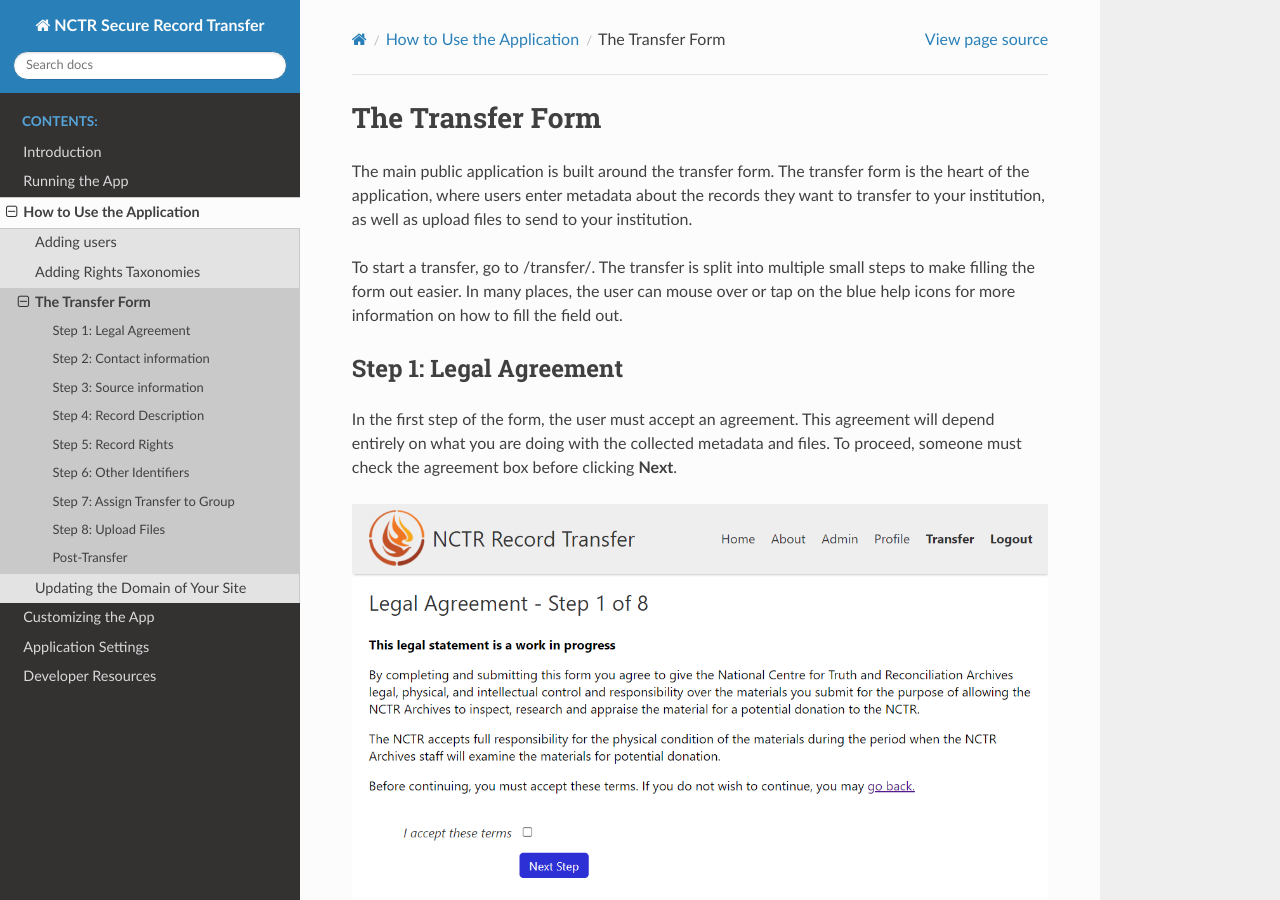
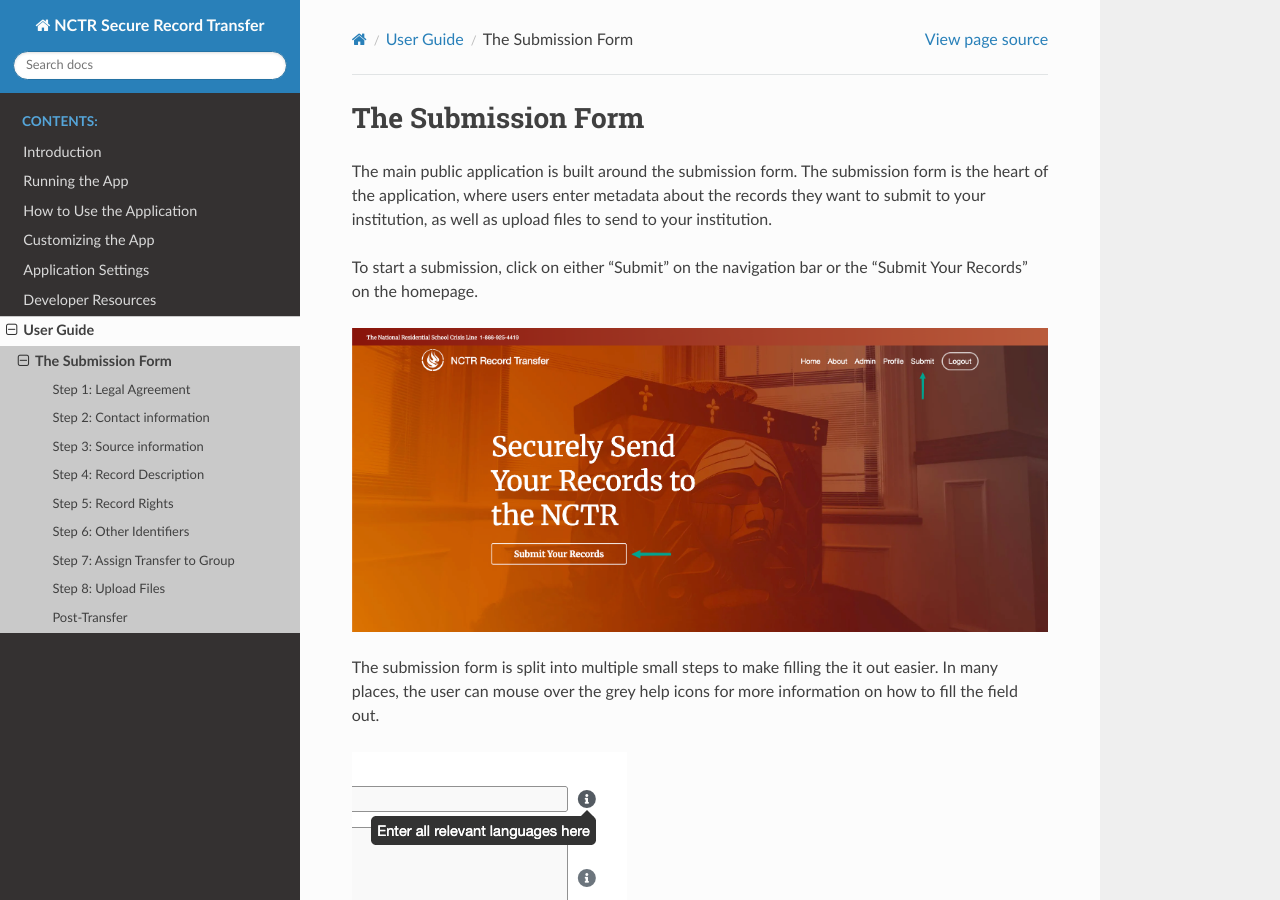
Before and after one commit to NationalCentreTruthReconciliation/Secure-Record-Transfer, a Sphinx documentation site: the page built from docs/userguide/transferform.rst, in a window 1280 px wide and 900 px high. Built offline with Sphinx 7.4.7 and the Read the Docs theme 3.1.0, drawn with Linux system fonts in a browser that asks for light colours.

Commit message:
Move transferform subsection to User Guide, update starting paragraph

```diff
--- a/docs/howtouse/index.rst
+++ b/docs/howtouse/index.rst
@@ -10,7 +10,6 @@
 
     addingusers
     addingrights
-    transferform
     sitename
 
 See also: :ref:`Application Settings`.
--- a/docs/index.rst
+++ b/docs/index.rst
@@ -17,6 +17,7 @@
    customization/index
    settings/index
    code/index
+   userguide/index
 
 
 Indices and tables
--- /dev/null
+++ b/docs/userguide/index.rst
@@ -0,0 +1,11 @@
+User Guide
+==========
+
+This section of the documentation is intended to provide a comprehensive user guide to the Secure
+Record Transfer Application. It is intended for users who are new to the application, and will
+provide a step-by-step guide to the various features and functions of the application.
+
+.. toctree::
+    :maxdepth: 1
+
+    transferform
--- a/docs/howtouse/transferform.rst
+++ b/docs/userguide/transferform.rst
@@ -1,13 +1,23 @@
-The Transfer Form
-=================
+The Submission Form
+===================
 
-The main public application is built around the transfer form. The transfer form is the heart of
-the application, where users enter metadata about the records they want to transfer to your
+The main public application is built around the submission form. The submission form is the heart
+of the application, where users enter metadata about the records they want to submit to your
 institution, as well as upload files to send to your institution.
 
-To start a transfer, go to /transfer/. The transfer is split into multiple small steps to make
-filling the form out easier. In many places, the user can mouse over or tap on the blue help icons
-for more information on how to fill the field out.
+To start a submission, click on either "Submit" on the navigation bar or the "Submit Your Records"
+on the homepage.
+
+.. image:: images/access_submission_form.png
+    :alt: How to access the submission form
+
+
+The submission form is split into multiple small steps to make filling the it out easier. In many
+places, the user can mouse over the grey help icons for more information on how to fill
+the field out.
+
+.. image:: images/mouse_over_help_icon.png
+    :alt: Help icons on the transfer form
 
 
 Step 1: Legal Agreement
```
Also changed, not shown: docs/userguide/images/access_submission_form.png (added), docs/userguide/images/mouse_over_help_icon.png (added), docs/userguide/images/transfer_step_1.png (renamed from docs/howtouse/images/transfer_step_1.png), docs/userguide/images/transfer_step_2.png (renamed from docs/howtouse/images/transfer_step_2.png), docs/userguide/images/transfer_step_3.png (renamed from docs/howtouse/images/transfer_step_3.png), docs/userguide/images/transfer_step_4.png (renamed from docs/howtouse/images/transfer_step_4.png), docs/userguide/images/transfer_step_5.png (renamed from docs/howtouse/images/transfer_step_5.png), docs/userguide/images/transfer_step_6.png (renamed from docs/howtouse/images/transfer_step_6.png), docs/userguide/images/transfer_step_7.png (renamed from docs/howtouse/images/transfer_step_7.png), docs/userguide/images/transfer_step_8.png (renamed from docs/howtouse/images/transfer_step_8.png).
